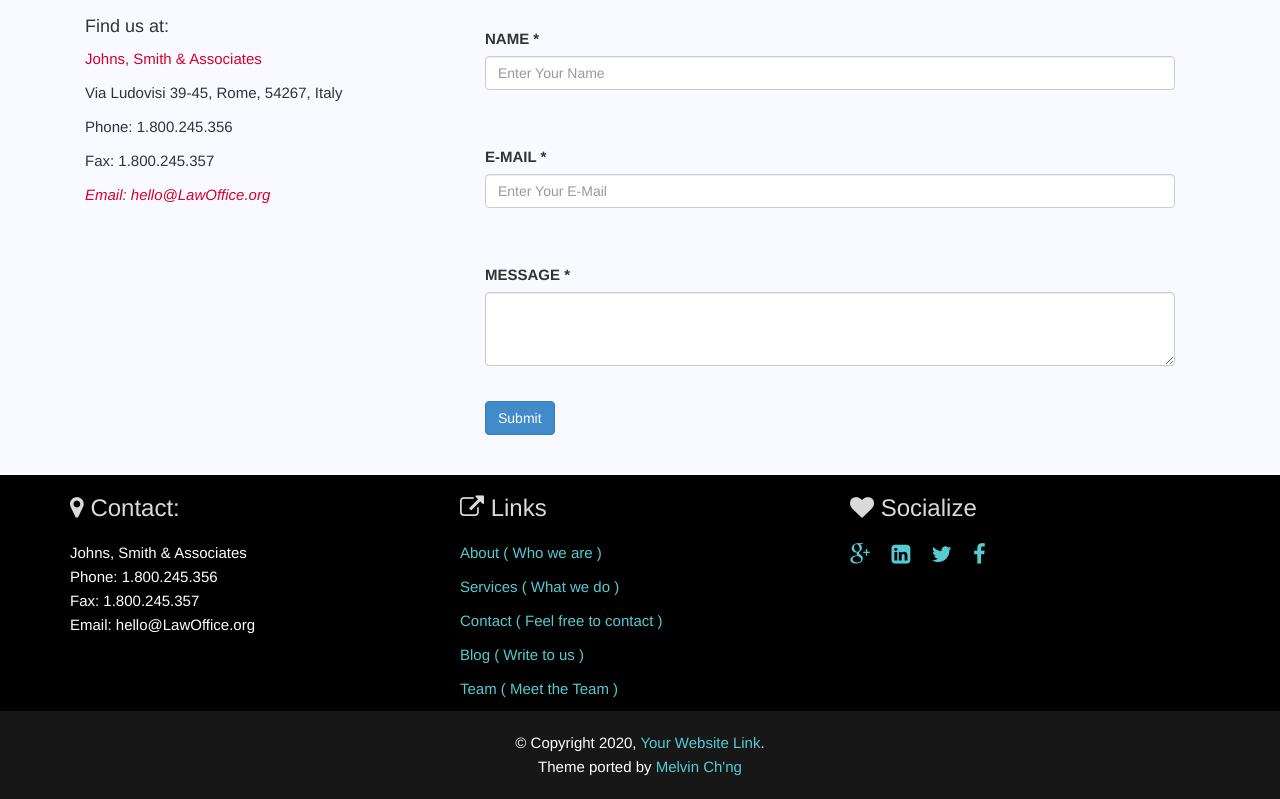
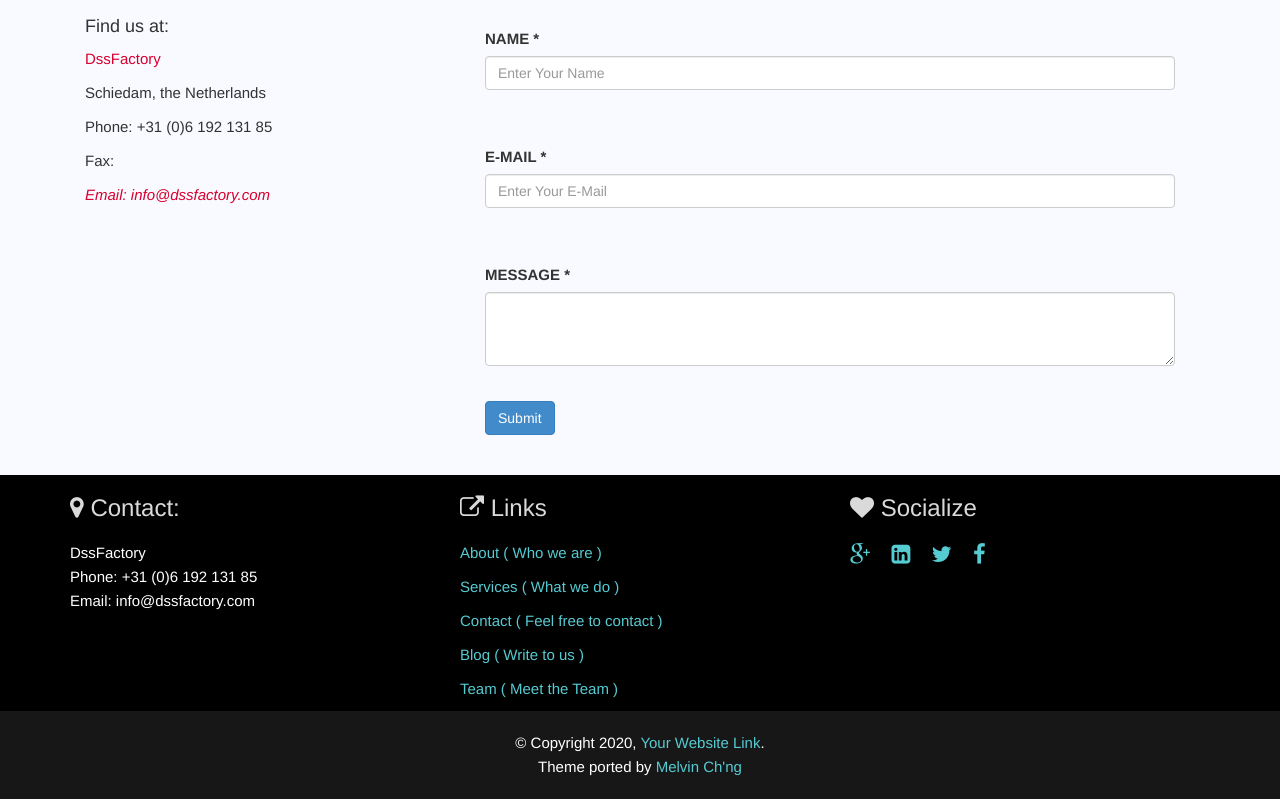
Before and after one commit to mariocastrogama/DssFactory.github.io, a Jekyll site: the page built from contact.html, in a window 1280 px wide. Shown: the part 531-1330 px from the top of the page. Built offline with Jekyll 4.4.1, drawn with Linux system fonts in a browser that asks for light colours.

```diff
--- a/_config.yml
+++ b/_config.yml
@@ -13,27 +13,26 @@
 # you will see them accessed via {{ site.title }}, {{ site.email }}, and so on.
 # You can create any custom variable you would like, and they will be accessible
 # in the templates via {{ site.myvariable }}.
-title: Business Jekyll Theme
-email: your-email@example.com
+title: DssFactory
+email: info@dssfactory.com
 description: > # this means to ignore newlines until "baseurl:"
-  Yet another Jekyll theme. It is designed for business purpose and ported by
-  Melvin Ch'ng.
+  Decision Support System Factory
 baseurl: "" # the subpath of your site, e.g. /blog
-url: "" # the base hostname & protocol for your site, e.g. http://example.com
+url: "http://www.dssfactory.com" # the base hostname & protocol for your site, e.g. http://example.com
 
 # Company Information
-company_name: Johns, Smith & Associates
-address_line: Via Ludovisi 39-45, Rome, 54267, Italy
-telephone_number: 1.800.245.356
-fax_number: 1.800.245.357
-company_email: hello@LawOffice.org
+company_name: DssFactory
+address_line: Schiedam, the Netherlands
+telephone_number: +31 (0)6 192 131 85
+fax_number: ""
+company_email: info@dssfactory.com
 google_map: https://www.google.com/maps/embed?pb=!1m14!1m12!1m3!1d3618.727010735933!2d91.837871!3d24.907291700000002!2m3!1f0!2f0!3f0!3m2!1i1024!2i768!4f13.1!5e0!3m2!1sen!2s!4v1404919738144
 
 # Social Link
 facebook_link: http://www.facebook.com
 twitter_link: http://www.twitter.com
 linkedin_link: http://www.linkedin.com
-googleplus_link: http://plus.google.com
+googleplus_link: ""
 
 # Build settings
 markdown: kramdown
--- a/_includes/footer.html
+++ b/_includes/footer.html
@@ -7,7 +7,7 @@
         <p class="footer-contact">
           {{ site.company_name }} <br>
           Phone: {{ site.telephone_number }} <br>
-          Fax: {{ site.fax_number }} <br>
+          {% if site.fax_number %}<Fax: {{ site.fax_number }} <br>{% endif %}
           Email: {{ site.company_email }}<br>
         </p>
       </div>
--- a/_includes/head.html
+++ b/_includes/head.html
@@ -8,6 +8,7 @@
 
   <!-- Favicon and touch icons -->
   <link rel="shortcut icon" href="../assets/ico/favicon.ico">
+
   <link rel="apple-touch-icon-precomposed" sizes="144x144" href="../assets/ico/apple-touch-icon-144-precomposed.png">
   <link rel="apple-touch-icon-precomposed" sizes="114x114" href="../assets/ico/apple-touch-icon-114-precomposed.png">
   <link rel="apple-touch-icon-precomposed" sizes="72x72" href="../assets/ico/apple-touch-icon-72-precomposed.png">
@@ -17,6 +18,7 @@
   <link rel="stylesheet" href="http://fonts.googleapis.com/css?family=Open+Sans:400,300">
   <link href='http://fonts.googleapis.com/css?family=PT+Sans' rel='stylesheet' type='text/css'>
   <link href="http://fonts.googleapis.com/css?family=Raleway" rel="stylesheet" type="text/css">
+
   <link rel="stylesheet" href="../assets/bootstrap/css/bootstrap.css">
   <link rel="stylesheet" href="../assets/css/font-awesome.min.css">
   <link rel="stylesheet" href="../assets/css/animate.min.css">
--- a/_includes/header.html
+++ b/_includes/header.html
@@ -10,7 +10,9 @@
       <span class="icon-bar"></span>
     </button>
 
-    <a class="navbar-brand wow fadeInDownBig" href="index.html"><img class="office-logo" src="../assets/img/slider/Office.png" alt="Office"></a>
+    <a class="navbar-brand wow fadeInDownBig" href="index.html">
+      <img class="office-logo" src="../assets/img/slider/Office.png" alt="Office">
+    </a>
   </div>
 
   <div id="navbar-spy" class="collapse navbar-collapse navbar-responsive-collapse">
--- a/_includes/script.html
+++ b/_includes/script.html
@@ -1,6 +1,9 @@
 <script type="text/javascript" src="../js/jquery-1.10.2.min.js"></script>
+
 <script src="../assets/bootstrap/js/bootstrap.min.js"></script>
+
 <script src="../js/wow.min.js"></script>
+
 <script>
   new WOW().init();
 </script>
```
Also changed, not shown: __backup/README.md (added, +35 -0 lines).
